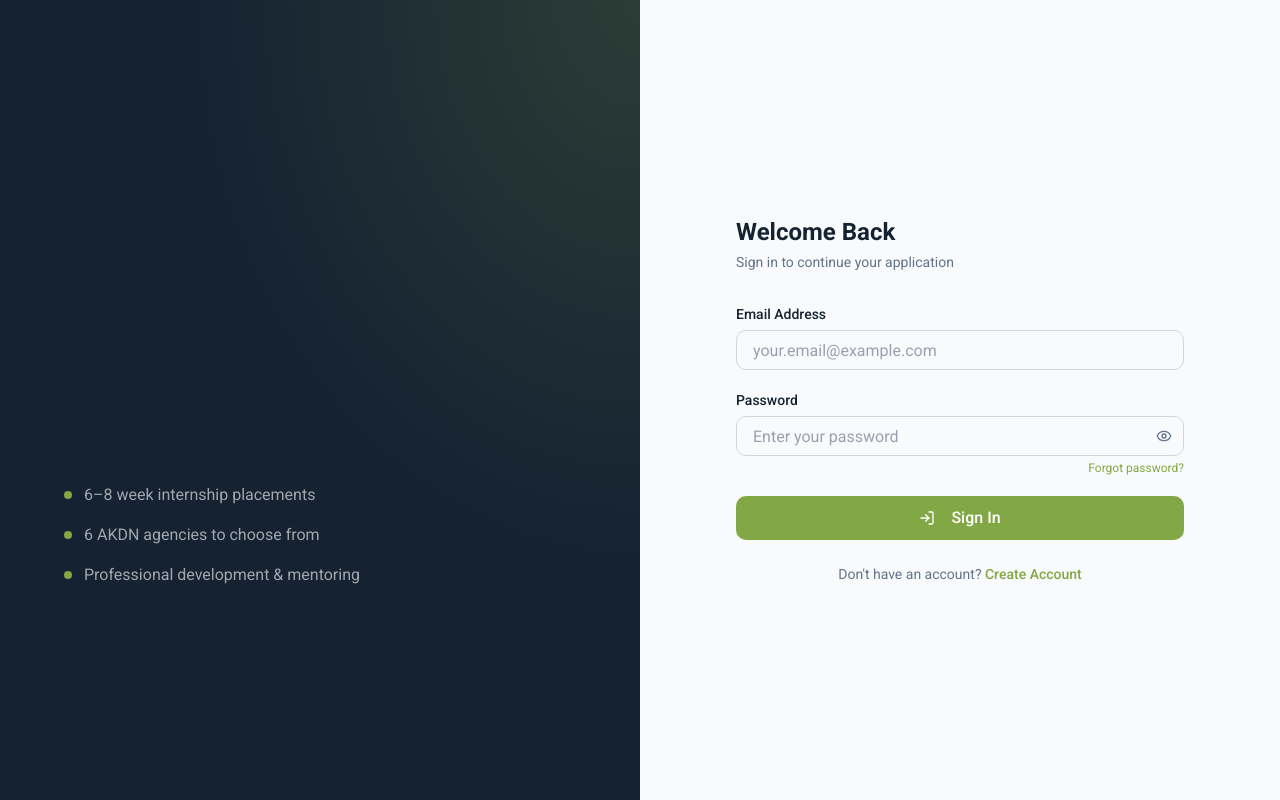
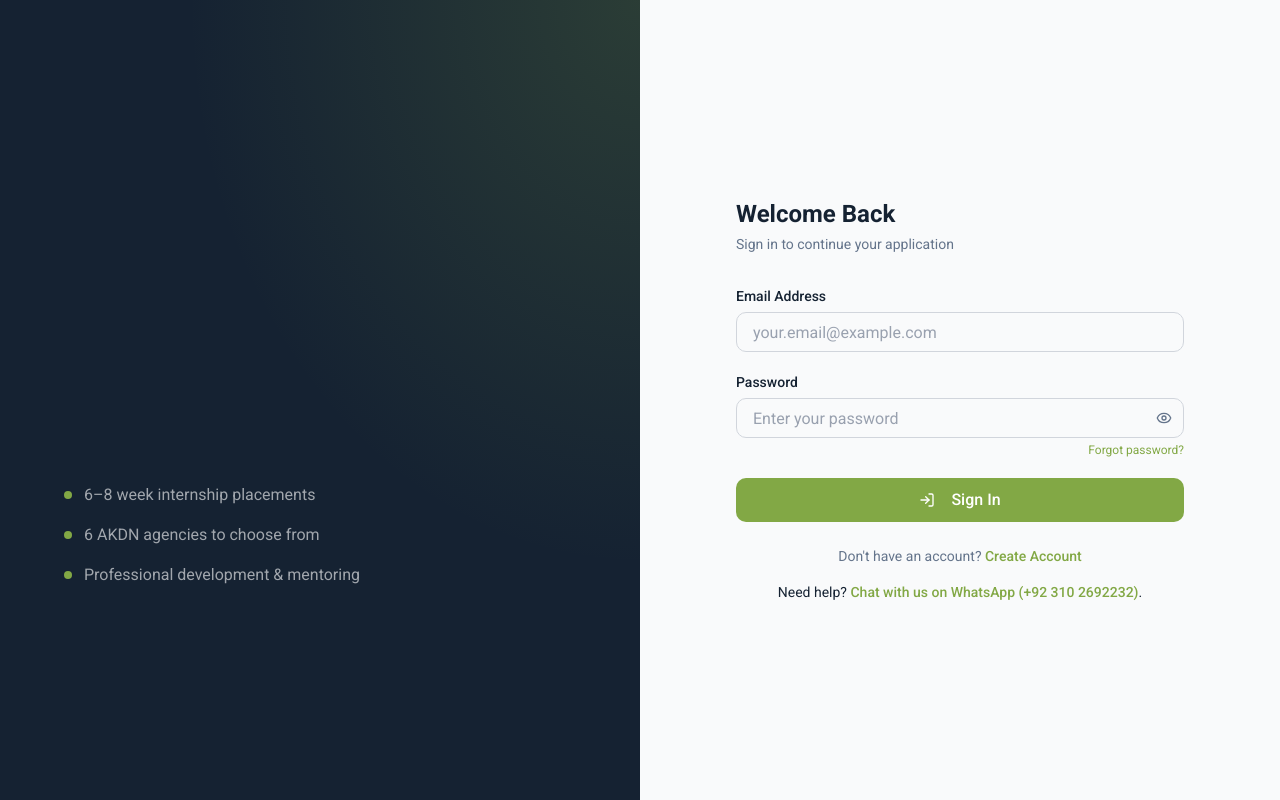
Before and after one commit to fyp786aa-collab/yap-new-2026, a Next.js app: page /login in a window 1280 px wide. Built offline with nearby package versions, Linux system fonts and the light colour scheme; no server answers.

Commit message:
add whatsapp help

```diff
--- a/src/app/(auth)/login/page.tsx
+++ b/src/app/(auth)/login/page.tsx
@@ -124,6 +124,19 @@ export default function LoginPage() {
           Create Account
         </Link>
       </p>
+
+      <p className="text-center text-sm mt-4">
+        Need help?{" "}
+        <Link
+          href="https://wa.me/923035747003"
+          target="_blank"
+          rel="noopener noreferrer"
+          className="text-yap-accent font-medium hover:underline"
+        >
+          Chat with us on WhatsApp (+92 310 2692232)
+        </Link>
+        .
+      </p>
     </div>
   );
 }
```
